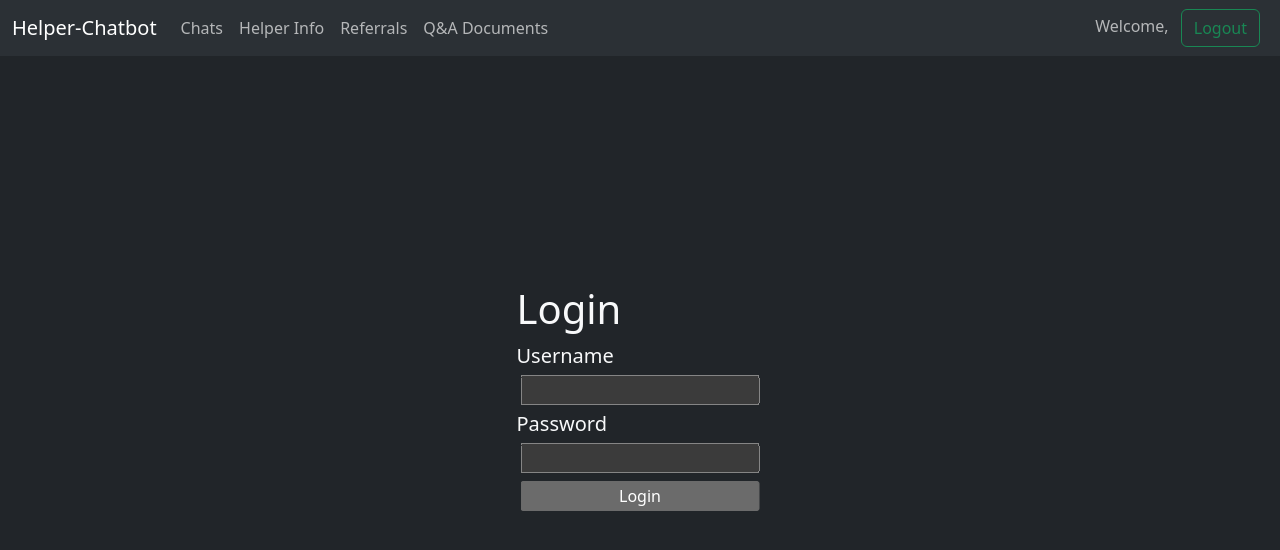
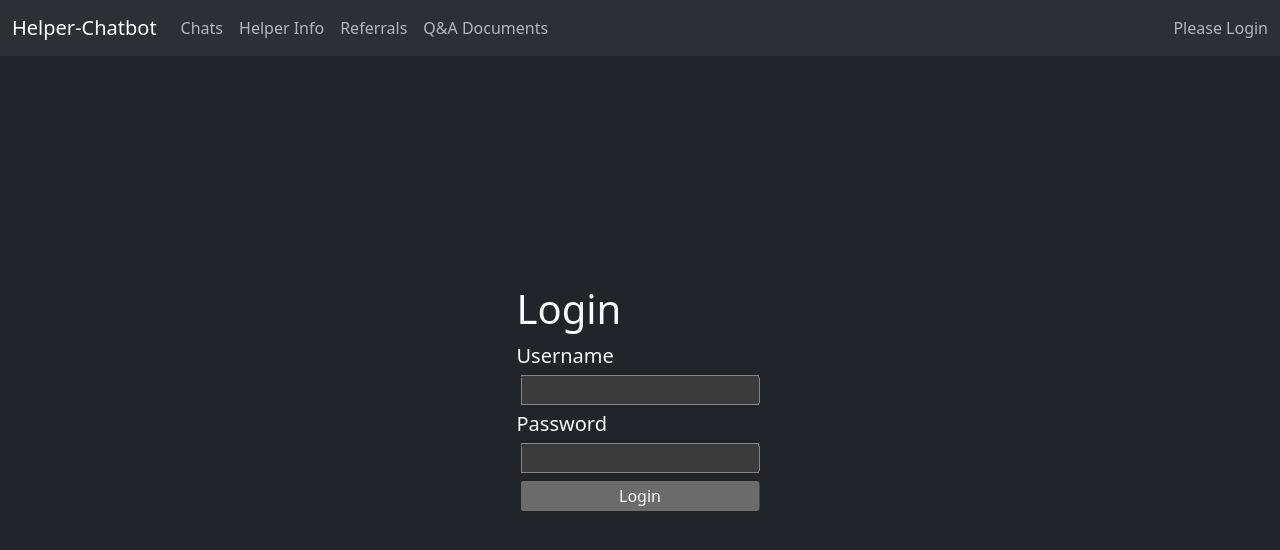
Before and after one commit to Eyewhy/chatbot-frontend, a React (Create React App) app: page /#/ in a window 1280 px wide. Shown: the top 550 px of the page. Built offline with nearby package versions, Linux system fonts and the light colour scheme.

Commit message:
please login navbar

```diff
--- a/src/components/navbar.js
+++ b/src/components/navbar.js
@@ -39,10 +39,14 @@ function Navbar ({ active }) {
               </a>
             </li>
           </ul>
-        <div>
-          <span class="navbar-text"> Welcome, {auth.user}</span>
-          <button class="btn btn-outline-success mx-2" onClick={auth.logout}>Logout</button>
-        </div>
+        {(auth.user === null) ?
+          <span class="navbar-text"> Please Login </span>
+        :
+          <div>
+            <span class="navbar-text"> Welcome, {auth.user}</span>
+            <button class="btn btn-outline-success mx-2" onClick={auth.logout}>Logout</button>
+          </div>
+        }
         </div>
       </div>
     </nav>
```
